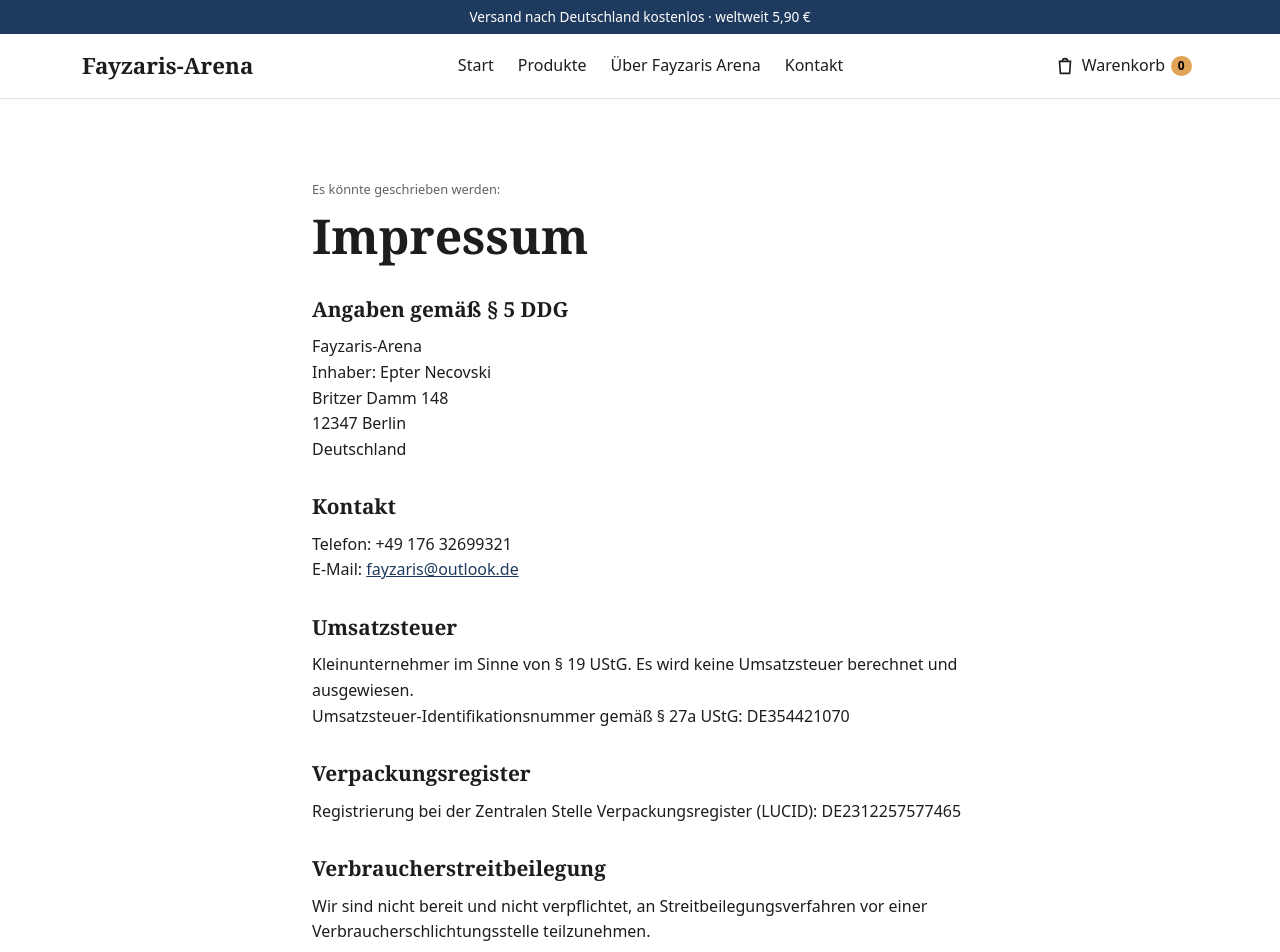
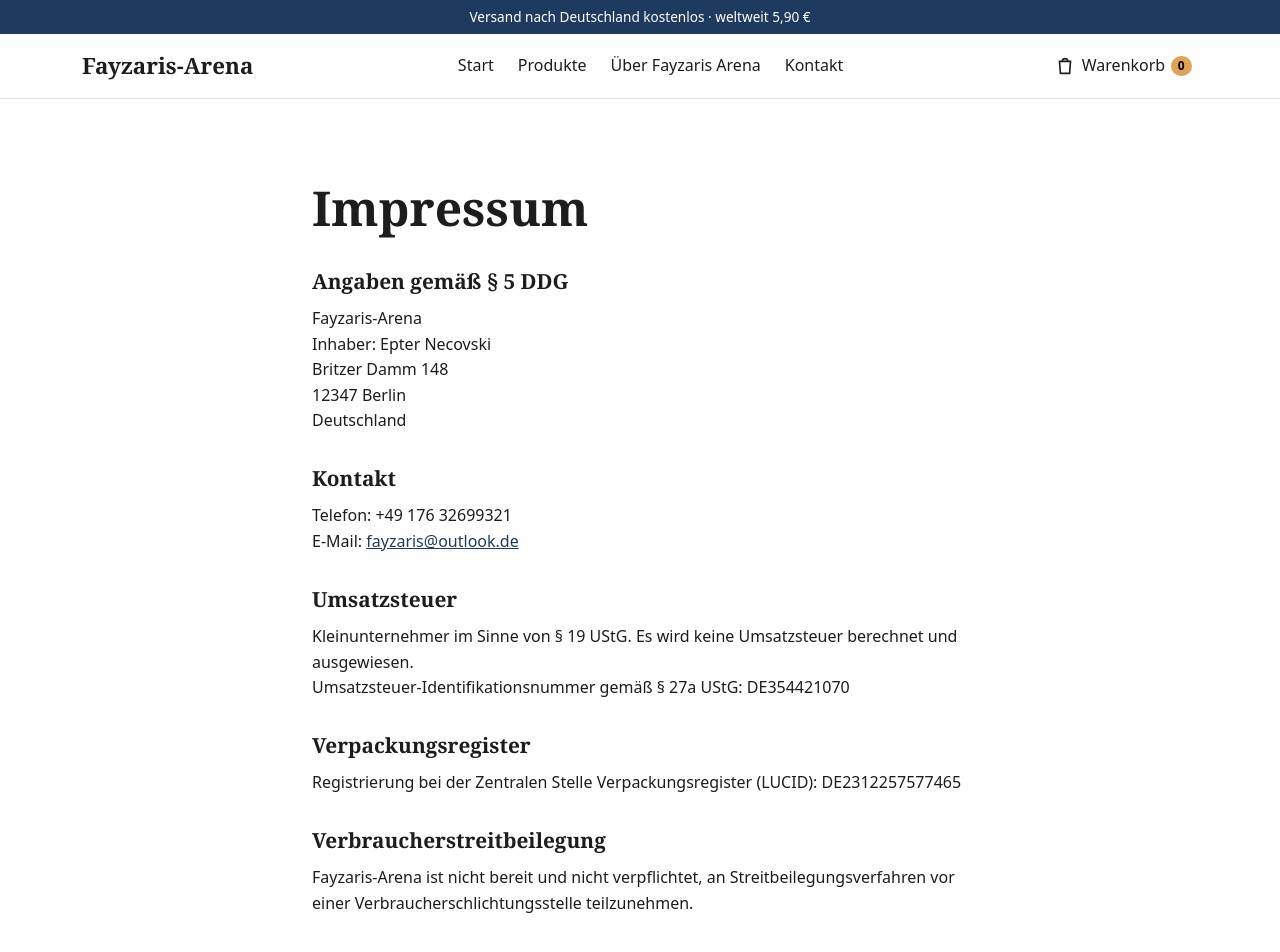
Before and after one commit to fayzaris-arena/fayzariswebseite, a plain HTML site: page impressum.html in a window 1280 px wide. Shown: the top 952 px of the page. Drawn offline with Linux system fonts and the light colour scheme.

Commit message:
Streitbeilegungssatz mit Shopname; Hinweiszeile im Impressum entfernt

```diff
--- a/impressum.html
+++ b/impressum.html
@@ -16,7 +16,6 @@
   <main>
     <section class="abschnitt">
       <div class="container schmal rechtstext">
-        <p class="leise" style="font-size:.8rem;margin:0 0 .5rem">Es könnte geschrieben werden:</p>
         <h1>Impressum</h1>
 
         <h2>Angaben gemäß § 5 DDG</h2>
@@ -32,7 +31,7 @@
         <p>Registrierung bei der Zentralen Stelle Verpackungsregister (LUCID): DE2312257577465</p>
 
         <h2>Verbraucherstreitbeilegung</h2>
-        <p>Wir sind nicht bereit und nicht verpflichtet, an Streitbeilegungsverfahren vor einer Verbraucherschlichtungsstelle teilzunehmen.</p>
+        <p>Fayzaris-Arena ist nicht bereit und nicht verpflichtet, an Streitbeilegungsverfahren vor einer Verbraucherschlichtungsstelle teilzunehmen.</p>
       </div>
     </section>
   </main>
```
Also changed, not shown: agb.html (+1 -1 lines).
